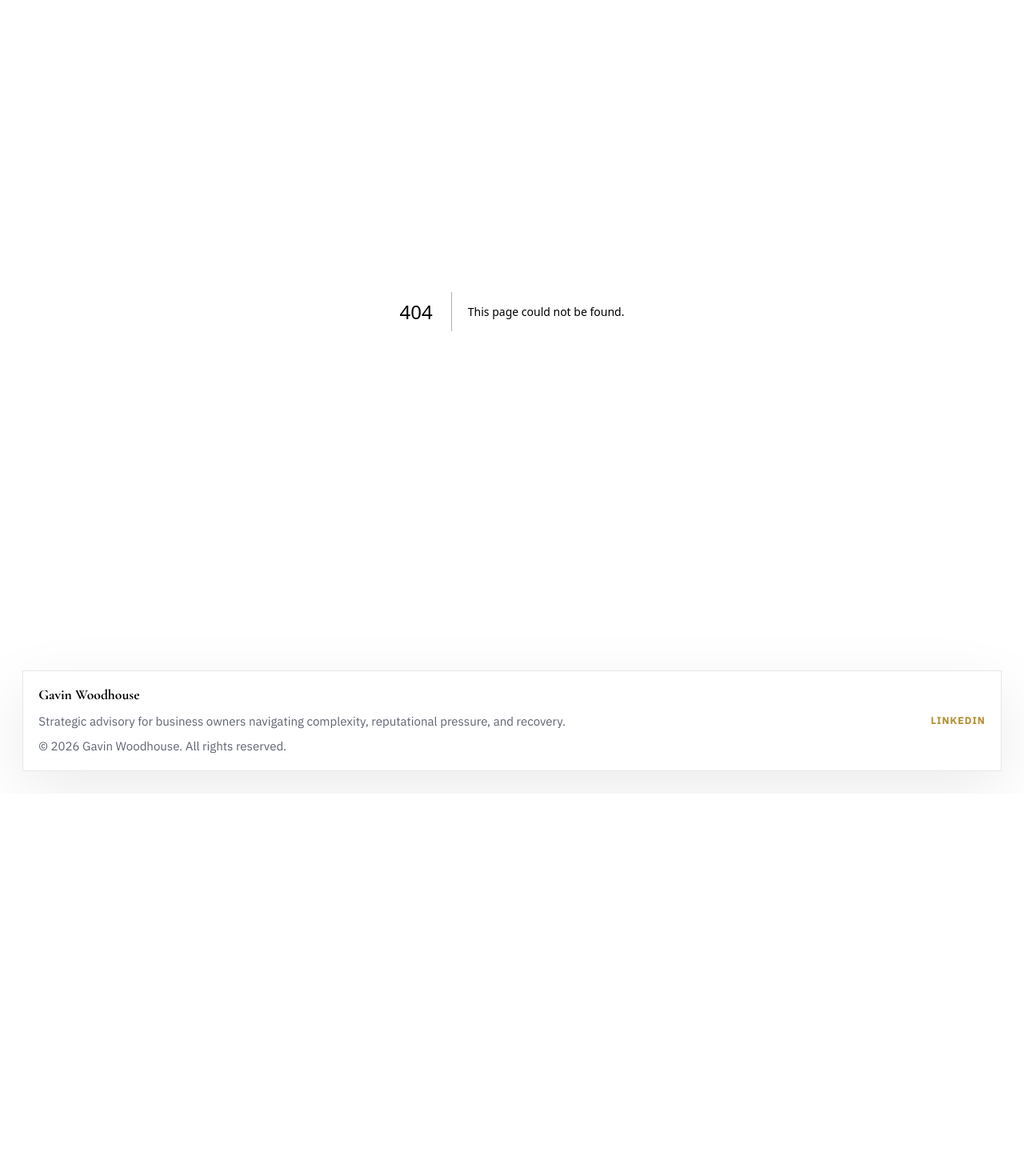
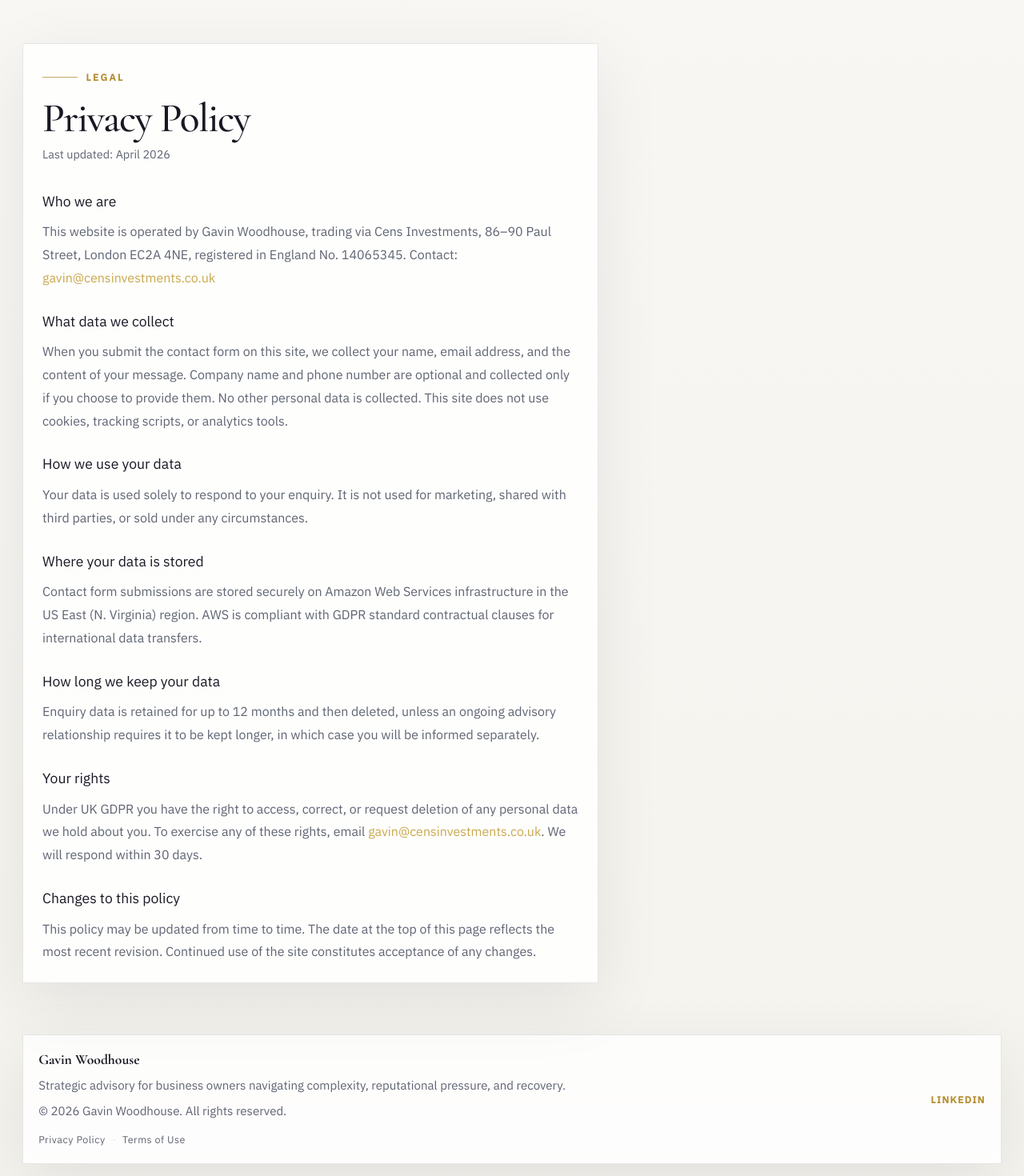
Before and after one commit to BlackBoxEngineering/gavin, a Next.js app: page /privacy in a window 1280 px wide. Before the commit this address had no page. Shown: the part 140-1610 px from the top of the page at 80% size. Before the commit the page ends 1132 px from the top, so only its background shows below. Built offline with nearby package versions, Linux system fonts and the light colour scheme.

Commit message:
add privacy and terms pages, footer legal links, sitemap updated

```diff
--- a/src/app/globals.css
+++ b/src/app/globals.css
@@ -571,6 +571,25 @@ button {
   line-height: 1.6;
 }
 
+.footer-legal {
+  display: flex;
+  align-items: center;
+  gap: 0.5rem;
+  margin-top: 0.25rem;
+}
+
+.footer-legal-link {
+  color: var(--text-muted);
+  text-decoration: none;
+  font-size: 0.78rem;
+  letter-spacing: 0.04em;
+  transition: color 0.18s ease;
+}
+
+.footer-legal-link:hover {
+  color: var(--accent);
+}
+
 .footer-link {
   color: var(--accent-strong);
   text-decoration: none;
--- /dev/null
+++ b/src/app/privacy/page.tsx
@@ -0,0 +1,95 @@
+import type { Metadata } from "next";
+import { SITE_URL } from "@/lib/site";
+
+export const metadata: Metadata = {
+  title: "Privacy Policy",
+  description: "Privacy policy for gavinwoodhouse.com — how personal data submitted via the contact form is collected, stored, and used.",
+  alternates: { canonical: `${SITE_URL}/privacy` },
+  robots: { index: true, follow: true },
+};
+
+export default function Privacy() {
+  return (
+    <div className="page-shell page-hero">
+      <section className="section-block" style={{ maxWidth: "720px" }}>
+        <span className="eyebrow">Legal</span>
+        <h1 className="section-title" style={{ marginTop: "1rem" }}>
+          Privacy Policy
+        </h1>
+        <p style={{ color: "var(--text-muted)", fontSize: "0.9rem", marginTop: "0.5rem" }}>
+          Last updated: April 2026
+        </p>
+
+        <div style={{ marginTop: "2rem", display: "grid", gap: "1.5rem", lineHeight: 1.8, color: "var(--text)" }}>
+
+          <div>
+            <h2 style={{ fontSize: "1.1rem", marginBottom: "0.5rem" }}>Who we are</h2>
+            <p style={{ margin: 0, color: "var(--text-muted)" }}>
+              This website is operated by Gavin Woodhouse, trading via Cens Investments,
+              86–90 Paul Street, London EC2A 4NE, registered in England No. 14065345.
+              Contact: <a href="mailto:gavin@censinvestments.co.uk" style={{ color: "var(--accent)" }}>gavin@censinvestments.co.uk</a>
+            </p>
+          </div>
+
+          <div>
+            <h2 style={{ fontSize: "1.1rem", marginBottom: "0.5rem" }}>What data we collect</h2>
+            <p style={{ margin: 0, color: "var(--text-muted)" }}>
+              When you submit the contact form on this site, we collect your name, email address,
+              and the content of your message. Company name and phone number are optional and
+              collected only if you choose to provide them. No other personal data is collected.
+              This site does not use cookies, tracking scripts, or analytics tools.
+            </p>
+          </div>
+
+          <div>
+            <h2 style={{ fontSize: "1.1rem", marginBottom: "0.5rem" }}>How we use your data</h2>
+            <p style={{ margin: 0, color: "var(--text-muted)" }}>
+              Your data is used solely to respond to your enquiry. It is not used for marketing,
+              shared with third parties, or sold under any circumstances.
+            </p>
+          </div>
+
+          <div>
+            <h2 style={{ fontSize: "1.1rem", marginBottom: "0.5rem" }}>Where your data is stored</h2>
+            <p style={{ margin: 0, color: "var(--text-muted)" }}>
+              Contact form submissions are stored securely on Amazon Web Services infrastructure
+              in the US East (N. Virginia) region. AWS is compliant with GDPR standard contractual
+              clauses for international data transfers.
+            </p>
+          </div>
+
+          <div>
+            <h2 style={{ fontSize: "1.1rem", marginBottom: "0.5rem" }}>How long we keep your data</h2>
+            <p style={{ margin: 0, color: "var(--text-muted)" }}>
+              Enquiry data is retained for up to 12 months and then deleted, unless an ongoing
+              advisory relationship requires it to be kept longer, in which case you will be
+              informed separately.
+            </p>
+          </div>
+
+          <div>
+            <h2 style={{ fontSize: "1.1rem", marginBottom: "0.5rem" }}>Your rights</h2>
+            <p style={{ margin: 0, color: "var(--text-muted)" }}>
+              Under UK GDPR you have the right to access, correct, or request deletion of any
+              personal data we hold about you. To exercise any of these rights, email{" "}
+              <a href="mailto:gavin@censinvestments.co.uk" style={{ color: "var(--accent)" }}>
+                gavin@censinvestments.co.uk
+              </a>.
+              We will respond within 30 days.
+            </p>
+          </div>
+
+          <div>
+            <h2 style={{ fontSize: "1.1rem", marginBottom: "0.5rem" }}>Changes to this policy</h2>
+            <p style={{ margin: 0, color: "var(--text-muted)" }}>
+              This policy may be updated from time to time. The date at the top of this page
+              reflects the most recent revision. Continued use of the site constitutes acceptance
+              of any changes.
+            </p>
+          </div>
+
+        </div>
+      </section>
+    </div>
+  );
+}
--- a/src/app/sitemap.ts
+++ b/src/app/sitemap.ts
@@ -7,5 +7,7 @@ export default function sitemap(): MetadataRoute.Sitemap {
     { url: `${SITE_URL}/about`, lastModified: new Date(), changeFrequency: "monthly", priority: 0.9 },
     { url: `${SITE_URL}/services`, lastModified: new Date(), changeFrequency: "monthly", priority: 0.8 },
     { url: `${SITE_URL}/contact`, lastModified: new Date(), changeFrequency: "yearly", priority: 0.7 },
+    { url: `${SITE_URL}/privacy`, lastModified: new Date(), changeFrequency: "yearly", priority: 0.3 },
+    { url: `${SITE_URL}/terms`, lastModified: new Date(), changeFrequency: "yearly", priority: 0.3 },
   ];
 }
--- /dev/null
+++ b/src/app/terms/page.tsx
@@ -0,0 +1,94 @@
+import type { Metadata } from "next";
+import { SITE_URL } from "@/lib/site";
+
+export const metadata: Metadata = {
+  title: "Terms of Use",
+  description: "Terms of use for gavinwoodhouse.com.",
+  alternates: { canonical: `${SITE_URL}/terms` },
+  robots: { index: true, follow: true },
+};
+
+export default function Terms() {
+  return (
+    <div className="page-shell page-hero">
+      <section className="section-block" style={{ maxWidth: "720px" }}>
+        <span className="eyebrow">Legal</span>
+        <h1 className="section-title" style={{ marginTop: "1rem" }}>
+          Terms of Use
+        </h1>
+        <p style={{ color: "var(--text-muted)", fontSize: "0.9rem", marginTop: "0.5rem" }}>
+          Last updated: April 2026
+        </p>
+
+        <div style={{ marginTop: "2rem", display: "grid", gap: "1.5rem", lineHeight: 1.8, color: "var(--text)" }}>
+
+          <div>
+            <h2 style={{ fontSize: "1.1rem", marginBottom: "0.5rem" }}>About this site</h2>
+            <p style={{ margin: 0, color: "var(--text-muted)" }}>
+              gavinwoodhouse.com is the personal and professional profile site of Gavin Woodhouse,
+              operating via Cens Investments, 86–90 Paul Street, London EC2A 4NE, registered in
+              England No. 14065345. The site provides information about Gavin Woodhouse and the
+              advisory services he offers.
+            </p>
+          </div>
+
+          <div>
+            <h2 style={{ fontSize: "1.1rem", marginBottom: "0.5rem" }}>Information only</h2>
+            <p style={{ margin: 0, color: "var(--text-muted)" }}>
+              The content on this site is provided for general informational purposes only.
+              Nothing on this site constitutes financial, legal, or professional advice.
+              Any advisory engagement with Gavin Woodhouse is subject to a separate agreement
+              entered into directly between the parties.
+            </p>
+          </div>
+
+          <div>
+            <h2 style={{ fontSize: "1.1rem", marginBottom: "0.5rem" }}>Intellectual property</h2>
+            <p style={{ margin: 0, color: "var(--text-muted)" }}>
+              All content on this site — including text, images, and design — is the property
+              of Gavin Woodhouse or Cens Investments and may not be reproduced, distributed,
+              or used without prior written permission.
+            </p>
+          </div>
+
+          <div>
+            <h2 style={{ fontSize: "1.1rem", marginBottom: "0.5rem" }}>Limitation of liability</h2>
+            <p style={{ margin: 0, color: "var(--text-muted)" }}>
+              To the fullest extent permitted by law, Gavin Woodhouse and Cens Investments
+              accept no liability for any loss or damage arising from use of or reliance on
+              the content of this site.
+            </p>
+          </div>
+
+          <div>
+            <h2 style={{ fontSize: "1.1rem", marginBottom: "0.5rem" }}>External links</h2>
+            <p style={{ margin: 0, color: "var(--text-muted)" }}>
+              This site may contain links to third-party websites. We have no control over
+              the content of those sites and accept no responsibility for them.
+            </p>
+          </div>
+
+          <div>
+            <h2 style={{ fontSize: "1.1rem", marginBottom: "0.5rem" }}>Governing law</h2>
+            <p style={{ margin: 0, color: "var(--text-muted)" }}>
+              These terms are governed by the laws of England and Wales. Any disputes arising
+              from use of this site are subject to the exclusive jurisdiction of the courts
+              of England and Wales.
+            </p>
+          </div>
+
+          <div>
+            <h2 style={{ fontSize: "1.1rem", marginBottom: "0.5rem" }}>Contact</h2>
+            <p style={{ margin: 0, color: "var(--text-muted)" }}>
+              Questions about these terms can be directed to{" "}
+              <a href="mailto:gavin@censinvestments.co.uk" style={{ color: "var(--accent)" }}>
+                gavin@censinvestments.co.uk
+              </a>.
+            </p>
+          </div>
+
+        </div>
+      </section>
+    </div>
+  );
+}
--- a/src/components/layout/Footer.tsx
+++ b/src/components/layout/Footer.tsx
@@ -1,3 +1,5 @@
+import Link from "next/link";
+
 export default function Footer() {
   return (
     <footer className="site-footer">
@@ -10,6 +12,11 @@ export default function Footer() {
           </span>
           <span className="footer-copy">
             © {new Date().getFullYear()} Gavin Woodhouse. All rights reserved.
+          </span>
+          <span className="footer-legal">
+            <Link href="/privacy" className="footer-legal-link">Privacy Policy</Link>
+            <span style={{ color: "var(--border)" }}>·</span>
+            <Link href="/terms" className="footer-legal-link">Terms of Use</Link>
           </span>
         </div>
         <a
```
